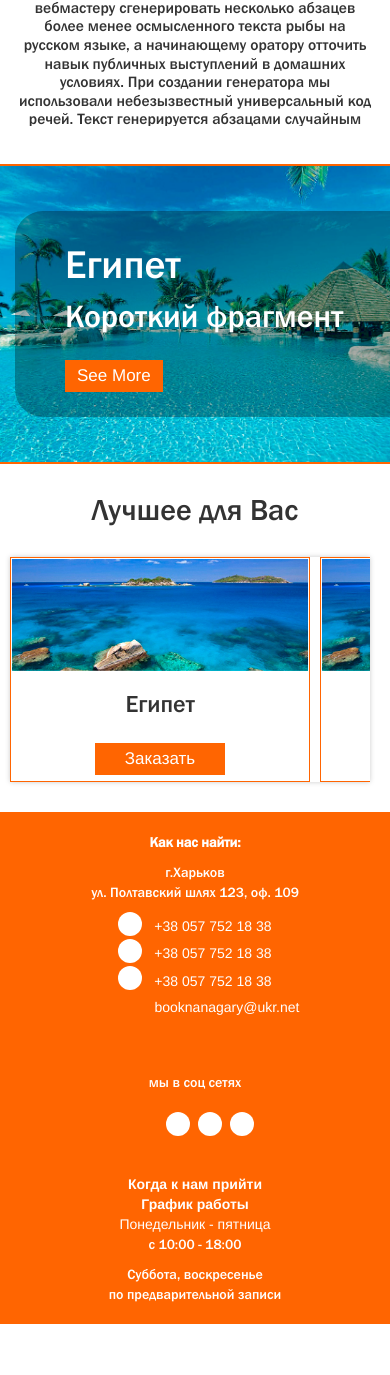
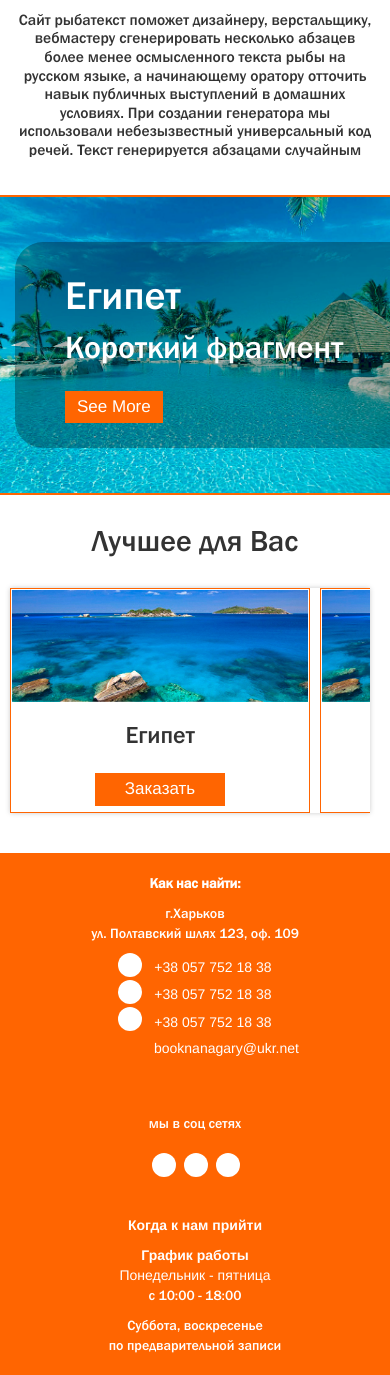
Before and after one commit to AlexeySolovey/marapahu, a PHP site: page / in a window 390 px wide; the page is wider, and only the part inside the window is pictured. Shown: the part 3079-4454 px from the top of that part. Before the commit the page ends 4403 px from the top of that part, so only its background shows below. Run offline with PHP 8.4, Linux system fonts and the light colour scheme; some web fonts are replaced.

Commit message:
final_version

```diff
--- a/css/style.css
+++ b/css/style.css
@@ -121,15 +121,20 @@ header .social button:hover {
   color: #d7d7d7;
 }
 header .logo {
+  width: 254px;
   margin-left: 45px;
   display: table;
   margin-right: auto;
   padding-right: 30px;
 }
+header .logo img {
+  width: 100%;
+}
 header .phones {
   margin-left: 24px;
   padding-top: 23px;
   padding-left: 24px;
+  width: 123%;
 }
 header .phones P {
   padding-left: 5px;
@@ -362,7 +367,7 @@ section.img_block .info_block button:hover {
 			propose
 *****************************/
 section.propose {
-  margin-bottom: 30px;
+  margin-bottom: 40px;
 }
 section.propose h2 {
   margin: 30px 0px;
@@ -442,9 +447,7 @@ section.propose .slide img {
 *****************************/
 footer {
   background: #ff6501;
-  margin-top: 30px;
   color: #fff;
-  /*margin-top:20px;*/
 }
 footer .footer-column {
   margin: 20px 0;
@@ -453,8 +456,11 @@ footer .footer-column {
 footer .footer-column p {
   margin-bottom: 10px;
 }
+footer .footer-column .footer-first-b {
+  display: inline-block;
+  margin-bottom: 10px;
+}
 footer .footer-column ul {
-  width: 100%;
   display: inline-block;
 }
 footer .footer-column ul li {
@@ -472,6 +478,9 @@ footer .footer-column ul li i {
   margin-right: 8px;
   font-size: 18px;
   color: #ff6501;
+}
+footer .footer-column ul li i:hover {
+  color: #d7d7d7;
 }
 footer .footer-column ul li p {
   float: right;
@@ -494,12 +503,16 @@ footer .footer-social {
   padding-top: 16px;
 }
 footer .footer-social ul {
-  padding-left: 41%;
+  margin-left: 10px;
   padding-top: 10px;
 }
 footer .footer-social ul a {
   display: inline-block;
   float: left;
+}
+footer .footer-social ul a li i {
+  padding-left: 0px;
+  font-size: 16px;
 }
 /*****************************
 *****************************/
@@ -519,6 +532,7 @@ footer .footer-social ul a {
 .contacts-profile img {
   width: 100%;
   margin-bottom: 15px;
+  max-width: 290px;
 }
 .contacts-profile span {
   font-size: 16px;
@@ -554,7 +568,13 @@ footer .footer-social ul a {
   color: white;
 }
 .contacts-profile ul li .icon-fb {
-  padding: 9px 10px 6px 17px;
+  padding: 9px 13px 6px 13px;
+}
+.contacts-profile ul li .icon-vk {
+  padding: 9px 8px 6px 8px;
+}
+.contacts-profile ul li .icon-tw {
+  padding: 9px 9px 6px 9px;
 }
 .contacts-container {
   padding-bottom: 40px;
@@ -589,6 +609,11 @@ aside .contacts-aside {
     margin-left: 5px;
   }
 }
+@media screen and (max-width: 1208px) {
+  footer .footer-column ul li .fa-email {
+    margin-left: 27px;
+  }
+}
 @media screen and (max-width: 1091px) {
   /*
 	header, section{
@@ -600,6 +625,10 @@ aside .contacts-aside {
     display: table !important;
     margin-left: auto;
     margin-right: auto;
+    width: auto;
+  }
+  footer .footer-column ul li .fa-email {
+    margin-left: 29px;
   }
 }
 @media screen and (max-width: 991px) {
@@ -614,16 +643,20 @@ aside .contacts-aside {
   }
   header .phones {
     margin-left: auto;
+    width: auto;
   }
   #responsive-menu ul.navbar-nav li {
-    padding: 5px 15px !important;
+    padding: 5px 10px !important;
   }
   footer .footer-column ul li .fa-email {
     float: none;
     margin-left: 28px;
   }
-  footer .footer-social ul {
+  /*footer .footer-social ul {
     padding-left: 44%;
+    }*/
+  footer .footer-column ul li .fa-email {
+    margin-left: 27px;
   }
 }
 @media screen and (max-width: 768px) {
@@ -633,7 +666,7 @@ aside .contacts-aside {
 		padding-right: 25px;
 	}
 	*/
-  footer .footer-social ul {
+  /*footer .footer-social ul {
     padding-left: 42%;
-  }
+    }*/
 }
--- a/css/style.less
+++ b/css/style.less
@@ -117,15 +117,20 @@ header{
 		}
 	}
 	.logo{
+        width: 254px;
         margin-left: 45px;
         display: table;
         margin-right: auto;
         padding-right: 30px;
+        img{
+            width: 100%;
+        }
 	}
 	.phones{
         margin-left: 24px;
 		padding-top: 23px;
 		padding-left: 24px;
+        width: 123%;
 		P{
 			padding-left: 5px;
 			font-size: 24.65px;
@@ -371,7 +376,7 @@ section.img_block{
 			propose
 *****************************/
 section.propose{
-        margin-bottom: 30px;
+        margin-bottom: 40px;
 	h2{
 		margin:30px 0px;
 	}
@@ -455,17 +460,18 @@ section.propose{
 *****************************/
 footer{
 	background: @orange;
-	margin-top: 30px;
 	color: #fff;
-    /*margin-top:20px;*/
     .footer-column{
         margin:20px 0;
         text-align:center;
         p{
             margin-bottom: 10px;
         }
+        .footer-first-b{
+             display: inline-block;
+             margin-bottom: 10px;
+        }
         ul{
-            width: 100%;
             display: inline-block;
             li{
                 width: 100%;
@@ -481,6 +487,9 @@ footer{
                     margin-right: 8px;
                     font-size: 18px;
                     color: @orange;
+                }
+                i:hover{
+                    color:@color_hover;
                 }
                 p{
                     float:right;
@@ -505,11 +514,17 @@ footer{
     .footer-social{
         padding-top: 16px;
         ul{
-            padding-left: 41%;
+            margin-left: 10px;
             padding-top: 10px;
             a{
                 display:inline-block;
                 float:left;
+                li{
+                    i{
+                        padding-left: 0px;
+                            font-size: 16px;
+                    }
+                }
             }
         }
     }
@@ -533,6 +548,7 @@ footer{
         img{
             width: 100%;
             margin-bottom:15px;
+            max-width: 290px;
         }
         span{
             font-size: 16px;
@@ -566,7 +582,13 @@ footer{
                     color:white;
                 }
                 .icon-fb{
-                    padding: 9px 10px 6px 17px;
+                    padding: 9px 13px 6px 13px;
+                }
+                .icon-vk{
+                    padding: 9px 8px 6px 8px;
+                }
+                .icon-tw{
+                    padding: 9px 9px 6px 9px;
                 }
             }
         }
@@ -614,6 +636,12 @@ aside{
     header .phones{
         margin-left: 5px;
     }
+
+}
+@media screen and (max-width: 1208px){
+    footer .footer-column ul li .fa-email{
+        margin-left: 27px;
+    }
 }
 @media screen and (max-width: 1091px){
 	/*
@@ -630,6 +658,10 @@ aside{
         display: table !important;
         margin-left: auto;
         margin-right: auto;
+        width:auto;
+    }
+        footer .footer-column ul li .fa-email{
+        margin-left: 29px;
     }
 }
 
@@ -644,7 +676,8 @@ aside{
     padding-right: 0;
     }
     header .phones {
-    margin-left: auto;
+        margin-left: auto;
+        width:auto;
     }
 
 
@@ -653,7 +686,7 @@ aside{
 
 				&.navbar-nav{
 					li{
-						padding:5px 15px !important;
+						padding:5px 10px !important;
                         }
                     }
                 }
@@ -662,8 +695,12 @@ aside{
     float:none;
     margin-left: 28px;
     }
-    footer .footer-social ul {
+    /*footer .footer-social ul {
     padding-left: 44%;
+    }*/
+
+    footer .footer-column ul li .fa-email{
+        margin-left: 27px;
     }
 }
 @media screen and (max-width: 768px){
@@ -673,9 +710,9 @@ aside{
 		padding-right: 25px;
 	}
 	*/
-        footer .footer-social ul {
+        /*footer .footer-social ul {
     padding-left: 42%;
-    }
+    }*/
 }
 @media screen and (min-width: 768px){
 
--- a/index.html
+++ b/index.html
@@ -376,7 +376,7 @@
                     </ul>
 				</div>
 				<div class="col-md-3 footer-column">
-					<b>Когда к нам прийти</b>
+					<b class="footer-first-b">Когда к нам прийти</b>
                     <br />
 					<b>График работы</b>
                     <br />
```
Also changed, not shown: contacts.html (+5 -5 lines), css/style.min.css, images/logo.png.
